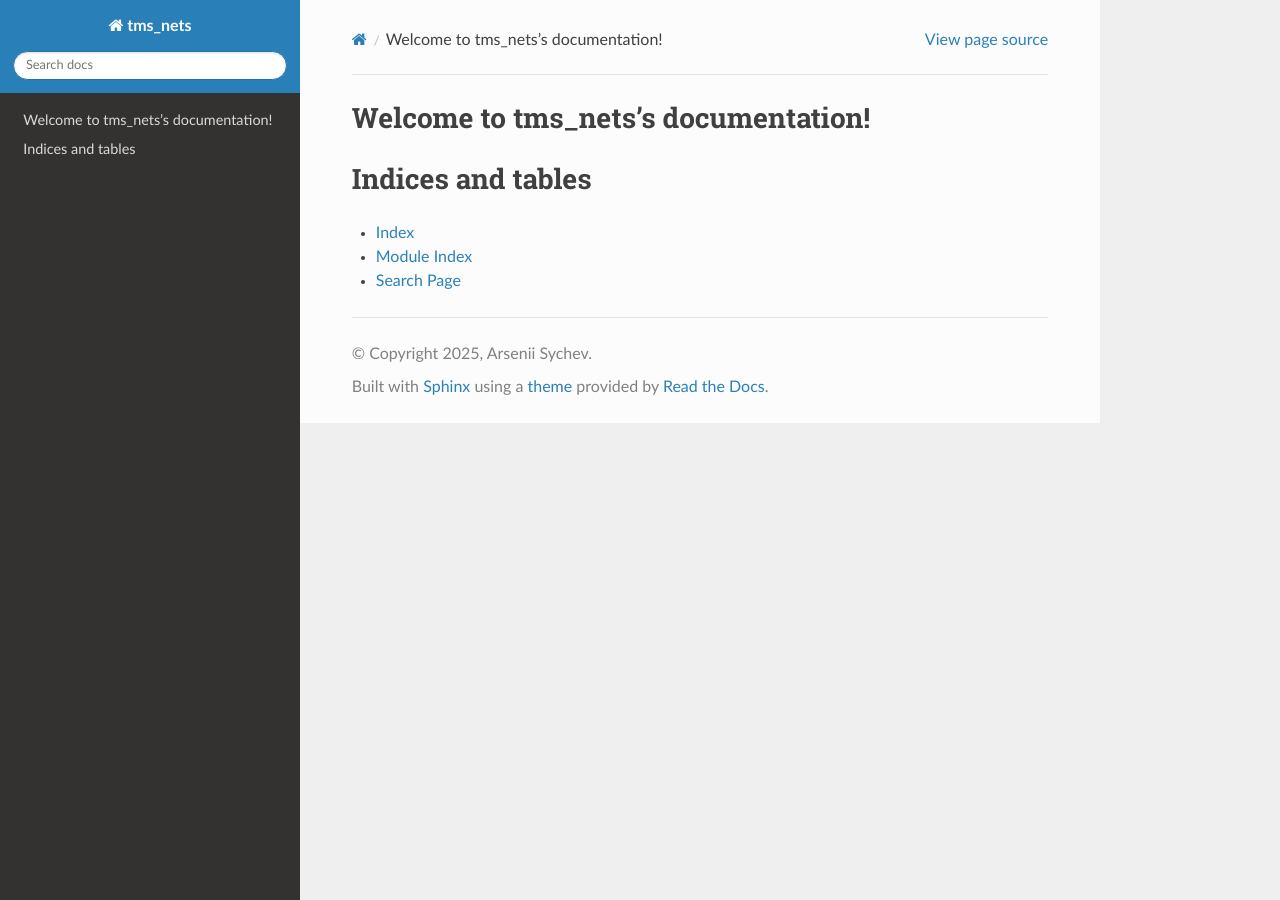
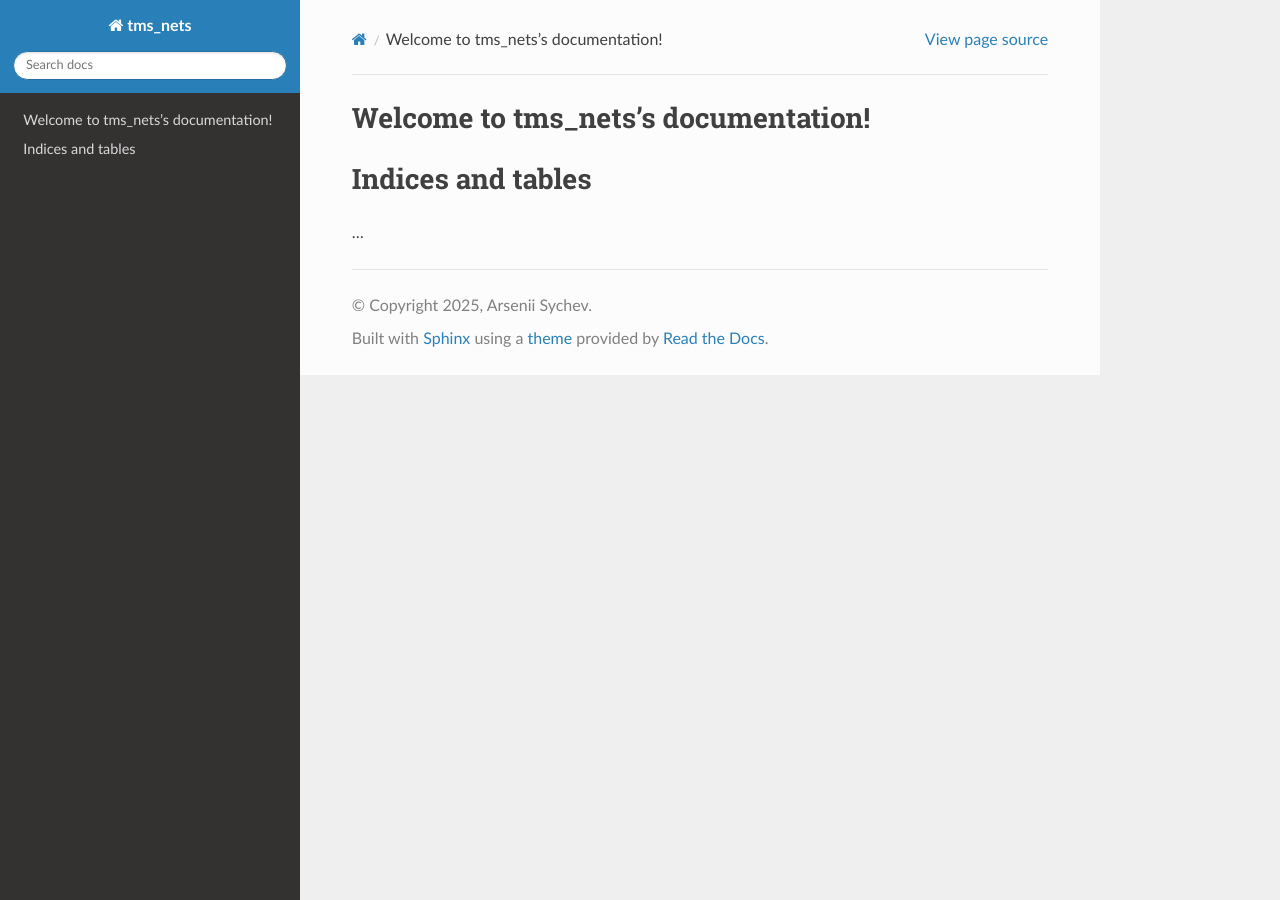
Before and after one commit to messoem/tms_nets, a Sphinx documentation site: the page built from docs/source/index.rst, in a window 1280 px wide. Built offline with Sphinx 7.4.7 and the Read the Docs theme 3.1.0, drawn with Linux system fonts in a browser that asks for light colours; pages that are not in the unit, such as notebooks, are missing from menus.

Commit message:
Update index.rst

```diff
--- a/docs/source/index.rst
+++ b/docs/source/index.rst
@@ -5,11 +5,8 @@
    :maxdepth: 2
    :caption: Contents:
 
-   modules
+   api
 
 Indices and tables
 ==================
-
-* :ref:`genindex`
-* :ref:`modindex`
-* :ref:`search`
+...
```
